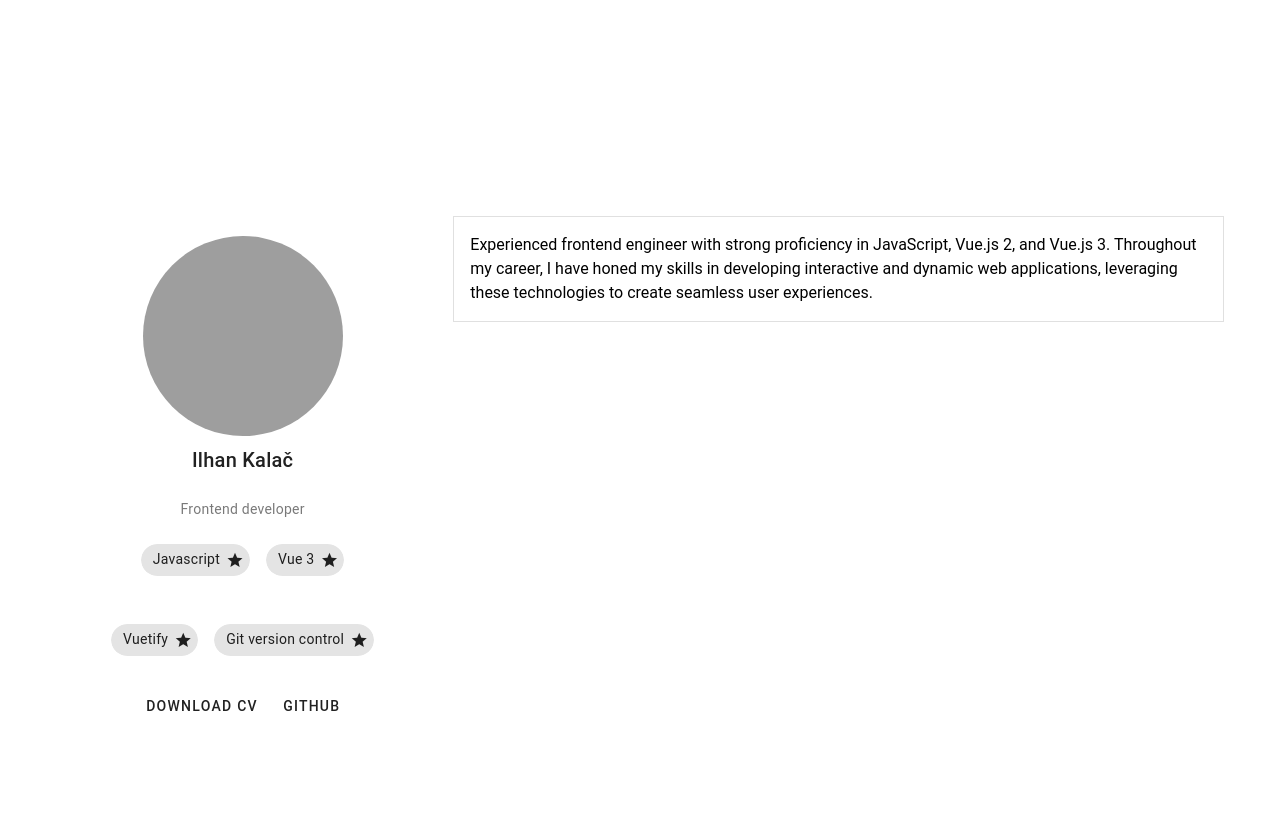
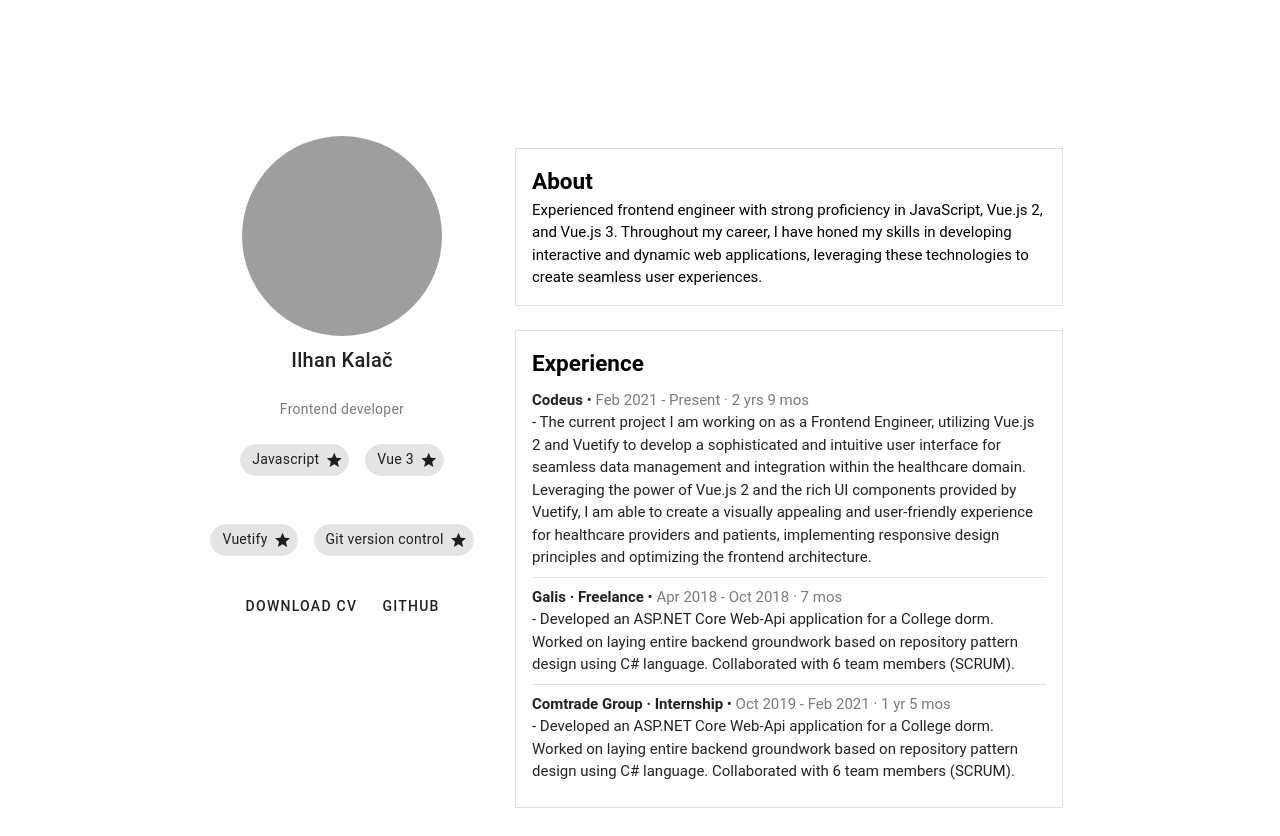
Before and after one commit to ilhankalac/portfolio-app, a Vue app: page / in a window 1280 px wide. Before the commit the page ends 800 px from the top, so only its background shows below. Built offline with nearby package versions, Linux system fonts and the light colour scheme; grey boxes are pictures that could not be loaded.

Commit message:
Experiences add

```diff
--- a/src/components/BasicInfo.vue
+++ b/src/components/BasicInfo.vue
@@ -5,7 +5,7 @@
         <v-card
             min-width="350"
             max-width="350"
-            class="d-flex flex-column align-center justify-center pt-5"
+            class="d-flex flex-column align-center justify-center"
             flat
         >
             <v-avatar
@@ -64,6 +64,5 @@
         </v-card>
     </div>
 </template>
-
 <script lang="ts" setup>
 </script>
--- /dev/null
+++ b/src/components/CategoryCard.vue
@@ -0,0 +1,23 @@
+
+<template>
+	<v-col>
+		<div class="d-flex align-center">
+			<div>
+				<v-responsive class="border pa-4">
+                    <h2>{{ title }}</h2>
+                    <div v-if="text">
+                        {{ text }}
+                    </div>
+                    <slot v-else></slot>
+				</v-responsive>
+			</div>
+		</div>
+	</v-col>
+</template>
+
+<script lang="ts" setup>
+const props = defineProps<{
+  title?: string
+  text?: string
+}>()
+</script>
--- a/src/layouts/GuestLayout.vue
+++ b/src/layouts/GuestLayout.vue
@@ -1,23 +1,10 @@
 <template>
     <v-container fill-height="100%">
         <v-row>
-            <div style="height: 200px;">
-
-            </div>
+            <div style="height: 120px;" />
         </v-row>
         <v-row justify="center" fill-height>
-            <v-col cols="4">
-                <HomePage />
-            </v-col>
-            <v-col>
-                <div
-                    class="d-flex align-center"
-                >
-                    <v-responsive class="border pa-4">
-                        Experienced frontend engineer with strong proficiency in JavaScript, Vue.js 2, and Vue.js 3. Throughout my career, I have honed my skills in developing interactive and dynamic web applications, leveraging these technologies to create seamless user experiences.
-                    </v-responsive>
-                </div>
-            </v-col>
+            <HomePage />
         </v-row>
     </v-container>
 </template>
--- a/src/views/HomePage.vue
+++ b/src/views/HomePage.vue
@@ -1,7 +1,56 @@
 <template>
-	<BasicInfo />
+	<v-col cols="3">
+		<BasicInfo />
+	</v-col>
+	<v-col cols="6" style="font-size: 15px;">
+		<CategoryCard
+			:title="'About'"
+			:text="'Experienced frontend engineer with strong proficiency in JavaScript, Vue.js 2, and Vue.js 3. Throughout my career, I have honed my skills in developing interactive and dynamic web applications, leveraging these technologies to create seamless user experiences.'"
+		/>
+		<CategoryCard
+			:title="'Experience'"
+		>
+			<v-sheet
+				v-for="(experience, index) in experiences"
+				:key="experience.key"
+			>
+				<div class="py-2">
+					<div> <b>{{ experience.title }}</b> • <span style="opacity:60%">{{ experience.date }}</span></div>
+					<div>
+						- {{ experience.description }}
+					</div>
+				</div>
+				<v-divider v-if="experiences.length - 1 !== index"></v-divider>
+			</v-sheet>
+		</CategoryCard>
+	</v-col>
 </template>
 
 <script lang="ts" setup>
 import BasicInfo from "@/components/BasicInfo.vue";
+import CategoryCard from "@/components/CategoryCard.vue";
+import { ref, Ref } from "vue";
+
+const experiences : Ref<any[]> = ref(
+	[
+		{
+			key: 1,
+			title: "Comtrade Group · Internship",
+			date: "Oct 2019 - Feb 2021 · 1 yr 5 mos",
+			description: "Developed an ASP.NET Core Web-Api application for a College dorm. Worked on laying entire backend groundwork based on repository pattern design using C# language. Collaborated with 6 team members (SCRUM).",
+		},
+		{
+			key: 2,
+			title: "Galis · Freelance",
+			date: "Apr 2018 - Oct 2018 · 7 mos",
+			description: "Developed an ASP.NET Core Web-Api application for a College dorm. Worked on laying entire backend groundwork based on repository pattern design using C# language. Collaborated with 6 team members (SCRUM).",
+		},
+		{
+			key: 3,
+			title: "Codeus",
+			date: "Feb 2021 - Present · " + (new Date().getFullYear() - 2021) + " yrs " + (new Date().getMonth() - 2) + " mos",
+			description: "The current project I am working on as a Frontend Engineer, utilizing Vue.js 2 and Vuetify to develop a sophisticated and intuitive user interface for seamless data management and integration within the healthcare domain. Leveraging the power of Vue.js 2 and the rich UI components provided by Vuetify, I am able to create a visually appealing and user-friendly experience for healthcare providers and patients, implementing responsive design principles and optimizing the frontend architecture."
+		}
+	].reverse()
+);
 </script>
```
